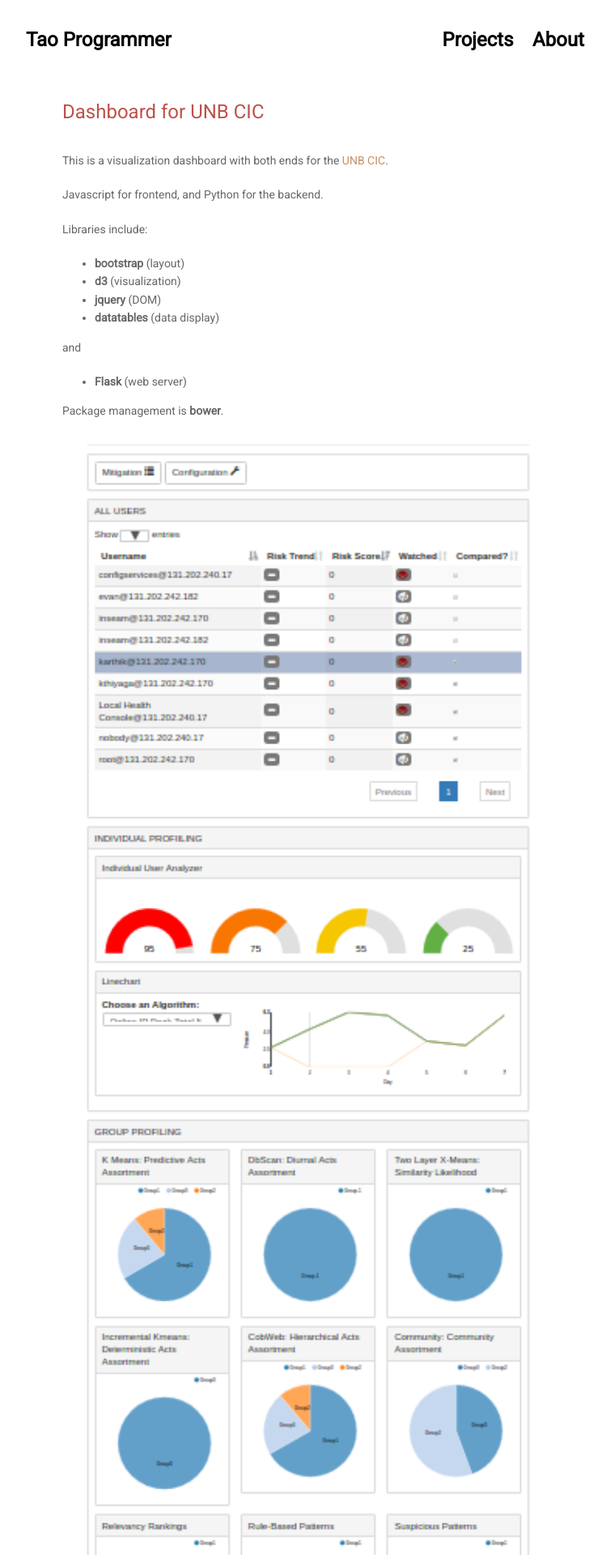
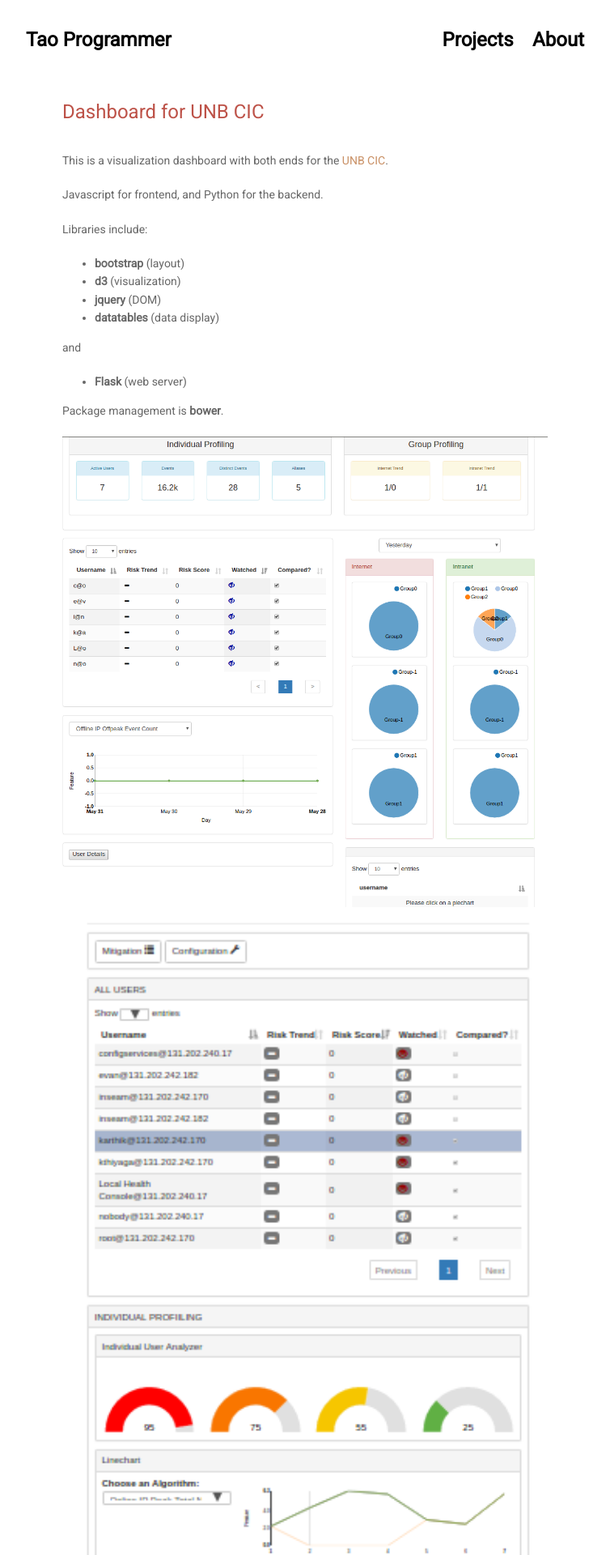
Before and after one commit to taoprogrammer/taoprogrammer.github.io, a Jekyll site: the page built from projects/proj-1.md, in a window 1280 px wide. Shown: the top 1920 px of the page at 81% size, without its empty margins (263-1017 px from the left). Built offline with Jekyll 4.4.1, drawn with Linux system fonts in a browser that asks for light colours; nearby versions of some CDN libraries.

Commit message:
update screenshot of dashboard

```diff
--- a/projects/proj-1.md
+++ b/projects/proj-1.md
@@ -17,4 +17,5 @@ and
 
 Package management is **bower**.
 
+{% include image.html image="projects/proj-1/dashboard_20170602.png" %}
 {% include image.html image="projects/proj-1/Dashboard_20170510.png" %}
```
Also changed, not shown: assets/img/projects/proj-1/dashboard_20170602.png (added).
